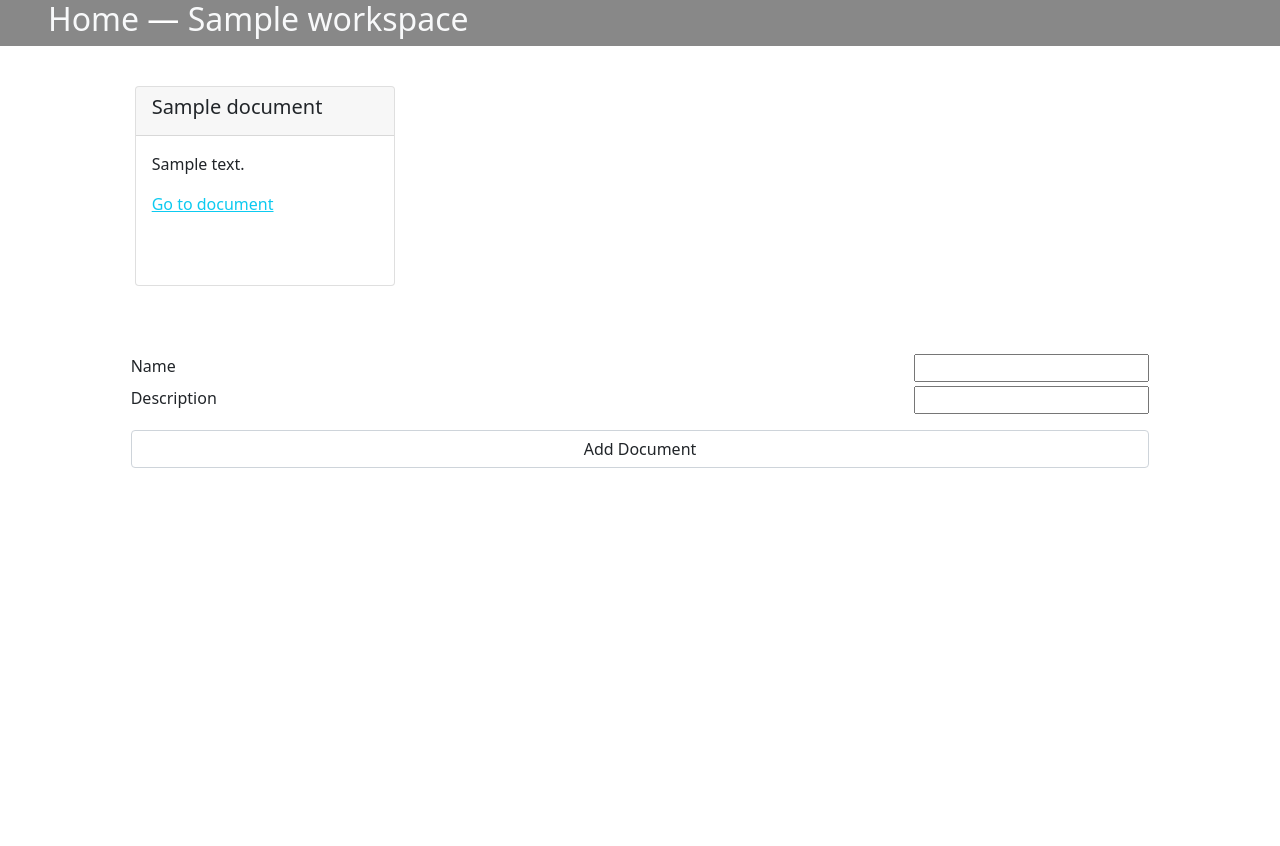
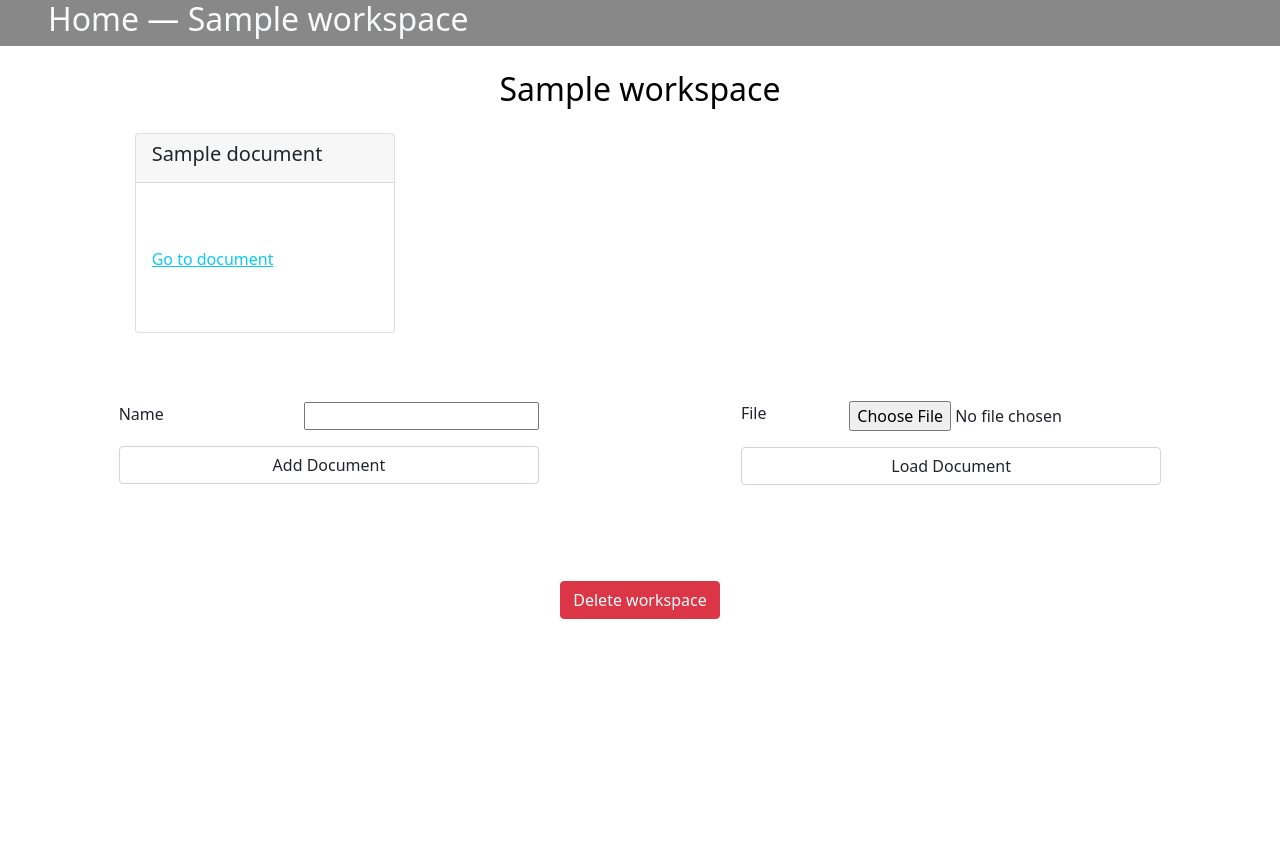
Before and after one commit to YevheniiDimov/studysystem, a Django app: page /workspace/00000000-0000-0000-0000-000000000001 in a window 1280 px wide. Run offline with Django 3.2, Linux system fonts and the light colour scheme; tables that the repository leaves empty hold one stand-in row (values such as "Sample post").

Commit message:
Added CRUD features

```diff
--- a/home/forms.py
+++ b/home/forms.py
@@ -4,11 +4,13 @@ from .models import Workspace, Document
 class WorkspaceForm(forms.Form):
     """Create a form for workspace creation"""
     name = forms.CharField(max_length=100)
-    description = forms.CharField(max_length=250)
     forecolor = forms.CharField(widget=forms.TextInput(attrs={'type': 'color', 'value': '#FFFFFF'}))
     backcolor = forms.CharField(widget=forms.TextInput(attrs={'type': 'color'}))
 
 class DocumentForm(forms.Form):
     """Create a form for document creation"""
     name = forms.CharField(max_length=100)
-    description = forms.CharField(max_length=250)
+
+class FileForm(forms.Form):
+    """Create a form for file upload"""
+    file = forms.FileField()
--- a/home/models.py
+++ b/home/models.py
@@ -6,7 +6,6 @@ import uuid
 """Create Workspace model with name, description, date and color"""
 class Workspace(models.Model):
     name = models.CharField(max_length=100)
-    description = models.TextField(max_length=250, blank=True)
     date = models.DateTimeField(auto_now_add=True)
     forecolor = ColorField(default='#000000')
     backcolor = ColorField(default='#ffffff')
@@ -20,7 +19,6 @@ class Workspace(models.Model):
 """Create Document model with name, description, date and file"""
 class Document(models.Model):
     name = models.CharField(max_length=100)
-    description = models.TextField(max_length=250, blank=True)
     date = models.DateTimeField(auto_now_add=True)
     text = MartorField()
     id = models.UUIDField(primary_key=True, default=uuid.uuid4, editable=False)
--- a/home/urls.py
+++ b/home/urls.py
@@ -5,5 +5,6 @@ urlpatterns = [
     path('', views.index, name='index'),
     path('workspace/<uuid:workspace>', views.workspace, name='workspace'),
     path('workspace/<uuid:workspace>/document/<uuid:document>', views.document, name='document'),
+    path('workspace/<uuid:workspace>/<str:action>', views.workspace_action, name='workspace_action'),
     path('workspace/<uuid:workspace>/document/<uuid:document>/<str:action>', views.document_action, name='document_action'),
 ]
--- a/home/views.py
+++ b/home/views.py
@@ -1,7 +1,7 @@
 from django.http import HttpResponse, JsonResponse
 from django.shortcuts import redirect, render
 from .models import Workspace, Document
-from .forms import WorkspaceForm, DocumentForm
+from .forms import WorkspaceForm, DocumentForm, FileForm
 import datetime
 
 def index(request):
@@ -12,7 +12,7 @@ def index(request):
         if request.method == 'POST':
             form = WorkspaceForm(request.POST)
             if form.is_valid():
-                workspace = Workspace(name = form.cleaned_data['name'], description = form.cleaned_data['description'], date = datetime.datetime.now().date(), forecolor = form.cleaned_data['forecolor'], backcolor = form.cleaned_data['backcolor'], user = request.user)
+                workspace = Workspace(name = form.cleaned_data['name'], date = datetime.datetime.now().date(), forecolor = form.cleaned_data['forecolor'], backcolor = form.cleaned_data['backcolor'], user = request.user)
                 workspace.save()
 
                 context["message"] = "Workspace created successfully!"
@@ -28,23 +28,47 @@ def index(request):
 def workspace(request, workspace):
     workspace = Workspace.objects.filter(id=workspace).first()
     documents = Document.objects.filter(workspace=workspace)
-    context = {"workspace": workspace, "documents": documents, "form": DocumentForm(), "message": ""}
+    context = {"workspace": workspace, "documents": documents, "form": DocumentForm(), "file_form": FileForm(), "message": ""}
 
     if request.method == 'POST':
-        form = DocumentForm(request.POST)
+        if request.FILES.get('file') != None:
+            text = request.FILES.get('file').read().decode('utf-8');
+            document = Document(name = request.FILES.get('file').name, date = datetime.datetime.now().date(), text = text, workspace = workspace)
+            document.save()
+        else:
+            form = DocumentForm(request.POST)
 
-        if form.is_valid():
-            document = Document(name = form.cleaned_data['name'], description = form.cleaned_data['description'], date = datetime.datetime.now().date(), text = "", workspace = workspace)
-            document.save()
+            if form.is_valid():
+                document = Document(name = form.cleaned_data['name'], date = datetime.datetime.now().date(), text = "", workspace = workspace)
+                document.save()
 
-            context["message"] = "Document created successfully!"
-            context["message_color"] = "text-success"
-        else:
-            print(form.errors)
-            context["message"] = "Document creation failed!"
-            context["message_color"] = "text-danger"
+                context["message"] = "Document created successfully!"
+                context["message_color"] = "text-success"
+            else:
+                print(form.errors)
+                context["message"] = "Document creation failed!"
+                context["message_color"] = "text-danger"
 
     return render(request, "workspace.html", context=context)
+
+def workspace_action(request, workspace, action):
+    workspace = Workspace.objects.filter(id=workspace).first()
+
+    try:
+        if action == "delete":
+            workspace.delete()
+            return JsonResponse({"status": "Workspace was successfuly deleted", "status_color": "text-success"});
+        if action == "name":
+            if len(request.GET.get('name')) > 0:
+                workspace.name = request.GET.get('name')
+                workspace.save()
+                return JsonResponse({"status": "Name was successfuly changed", "status_color": "text-success"});
+            else:
+                return JsonResponse({"status": "Name is empty", "status_color": "text-danger"});
+        else:
+            return JsonResponse({"status": "Unknown action " + action, "status_color": "text-danger"});
+    except:
+        return JsonResponse({"status": "Something went wrong", "status_color": "text-danger"});
 
 def document(request, workspace, document):
     workspace = Workspace.objects.filter(id=workspace).first()
@@ -52,7 +76,6 @@ def document(request, workspace, document):
 
     form = DocumentForm()
     form.name = document.name
-    form.description = document.description
     form.text = document.text
 
     if request.GET.get('action') != None:
@@ -76,14 +99,18 @@ def document_action(request, workspace, document, action):
             return JsonResponse({"status": "Document was successfuly deleted", "status_color": "text-success"});
         if action == "save":
             if len(request.GET.get('text')) > 0:
-                print("+---Texts---+")
-                print(request.GET.get('text'))
                 document.text = request.GET.get('text')
-                print(document.text)
                 document.save()
                 return JsonResponse({"status": "Text was successfuly saved", "status_color": "text-success"});
             else:
                 return JsonResponse({"status": "Text is empty", "status_color": "text-danger"});
+        if action == "name":
+            if len(request.GET.get('name')) > 0:
+                document.name = request.GET.get('name')
+                document.save()
+                return JsonResponse({"status": "Name was successfuly changed", "status_color": "text-success"});
+            else:
+                return JsonResponse({"status": "Name is empty", "status_color": "text-danger"});
         else:
             return JsonResponse({"status": "Unknown action " + action, "status_color": "text-danger"});
     except:
--- /dev/null
+++ b/static/js/workspace.js
@@ -0,0 +1,42 @@
+var workspace_id = null;
+var workspace_name_edit = null;
+var workspace_link = null;
+var delete_workspace = null;
+
+function workspace_action(link) {
+    fetch(link)
+    .then(response => {
+        return response.json();
+    })
+    .then(data => {
+        message.innerHTML = `<span class='${data.status_color}'>${data.status}</span>`;
+    });
+}
+
+function save_workspace_name() {
+    let params = new URLSearchParams({name: workspace_name_edit.value});
+
+    let link = "/workspace/" + workspace_id + "/name?" + params.toString();
+    workspace_action(link);
+}
+
+function remove() {
+    let link = "/workspace/" + workspace_id + "/delete";
+    workspace_action(link);
+
+    window.location.replace("/");
+}
+
+window.addEventListener("load", () => {
+    workspace_id = document.getElementById("workspace-id").innerHTML;
+    workspace_name_edit = document.getElementById("workspace-name-edit");
+    workspace_link = document.getElementById("workspace-link");
+    delete_workspace = document.getElementById("delete-workspace");
+
+    workspace_name_edit.addEventListener("keyup", () => {
+        workspace_link.innerHTML = workspace_name_edit.value;
+        save_workspace_name();
+    });
+
+    delete_workspace.addEventListener("click", () => remove());
+});
--- a/studysystem/templates/workspace.html
+++ b/studysystem/templates/workspace.html
@@ -1,12 +1,19 @@
 {% extends 'main.html' %}
+{% load static %}
 
 {% block title %}Workspace — {{workspace.name}}{% endblock title %}
-{% block workspace %}<a href="/" class="link-light text-decoration-none">Home</a> — <a href="/workspace/{{workspace.id}}" class="link-light text-decoration-none">{{workspace.name}}</a>{% endblock workspace %}
+{% block workspace %}<a href="/" class="link-light text-decoration-none">Home</a> — <a href="/workspace/{{workspace.id}}" class="link-light text-decoration-none" id="workspace-link">{{workspace.name}}</a>{% endblock workspace %}
 {% block colors %}background-color: {{workspace.backcolor}}{% endblock colors %}
 
 {% block message %}<span class="{{message_color}}">{{message}} {{form.errors}}</span>{% endblock message %}
+{% block js %}
+    <script src="{% static 'js/workspace.js' %}"></script>
+{% endblock js %}
+
 
 {% block content %}
+    <div class="d-none" id="workspace-id">{{workspace.id}}</div>
+    <input type="text" class="w-100 text-center h2" id="workspace-name-edit" value="{{workspace.name}}" style="resize: none;border: none;outline:none">
     <div class="container-fluid d-flex flex-wrap justify-content-center justify-content-md-between align-items-center">
         {% for document in documents %}
             <div class="card col-10 col-md-3 p-0 m-3">
@@ -14,25 +21,35 @@
                     <h5 class="card-title">{{document.name}}</h5>
                 </div>
                 <div class="card-body">
-                    <p class="card-text">{{document.description}}</p>
-                    <p class="card-text"><a href="/workspace/{{workspace.id}}/document/{{document.id}}" class="link-info">Go to document</a></p>
+                    <p class="card-text mt-5"><a href="/workspace/{{workspace.id}}/document/{{document.id}}" class="link-info">Go to document</a></p>
                 </div>
             </div>
         {% endfor %}
     </div>
-    <div class="container-fluid d-flex flex-column justify-content-center align-items-center mt-5">
-        <form action="/workspace/{{workspace.id}}" method="post" enctype="multipart/form-data" class="container-fluid">
+    <div class="col-12 d-flex flex-column flex-md-row justify-content-center justify-content-md-between align-items-center mt-5">
+        <div class="col-10 col-md-5 d-flex flex-column justify-content-center align-items-center">
+            <form action="/workspace/{{workspace.id}}" method="post" class="container-fluid">
                 {% csrf_token %}
                 <div class="form-group d-flex justify-content-between my-1">
                     <label for="name">Name</label>
                     {{ form.name }}
                 </div>
+                <button class="form-control w-100 mt-3">Add Document</button>
+            </form>
+        </div>
+        <div class="col-10 col-md-5 d-flex flex-column flex-md-row justify-content-center justify-content-md-between align-items-center mt-5 mt-md-0">
+            <form action="/workspace/{{workspace.id}}" method="post" enctype="multipart/form-data" class="container-fluid">
+                {% csrf_token %}
                 <div class="form-group d-flex justify-content-between my-1">
-                <label for="name">Description</label>
-                {{ form.description }}
+                    <label for="file">File</label>
+                    {{ file_form.file }}
                 </div>
-            <button class="form-control mt-3">Add Document</button>
+                <button class="form-control w-100 mt-3">Load Document</button>
             </form>
+        </div>
+    </div>
+    <div class="d-flex justify-content-center mt-5">
+        <button class="btn btn-danger mt-5" id="delete-workspace">Delete workspace</button>
     </div>
 {% endblock content %}
 
```
Also changed, not shown: static/js/document.js (+25 -3 lines), studysystem/templates/document.html (+5 -4 lines), studysystem/templates/home.html (+1 -6 lines). Lines whose indentation alone changed are shown as unchanged.
